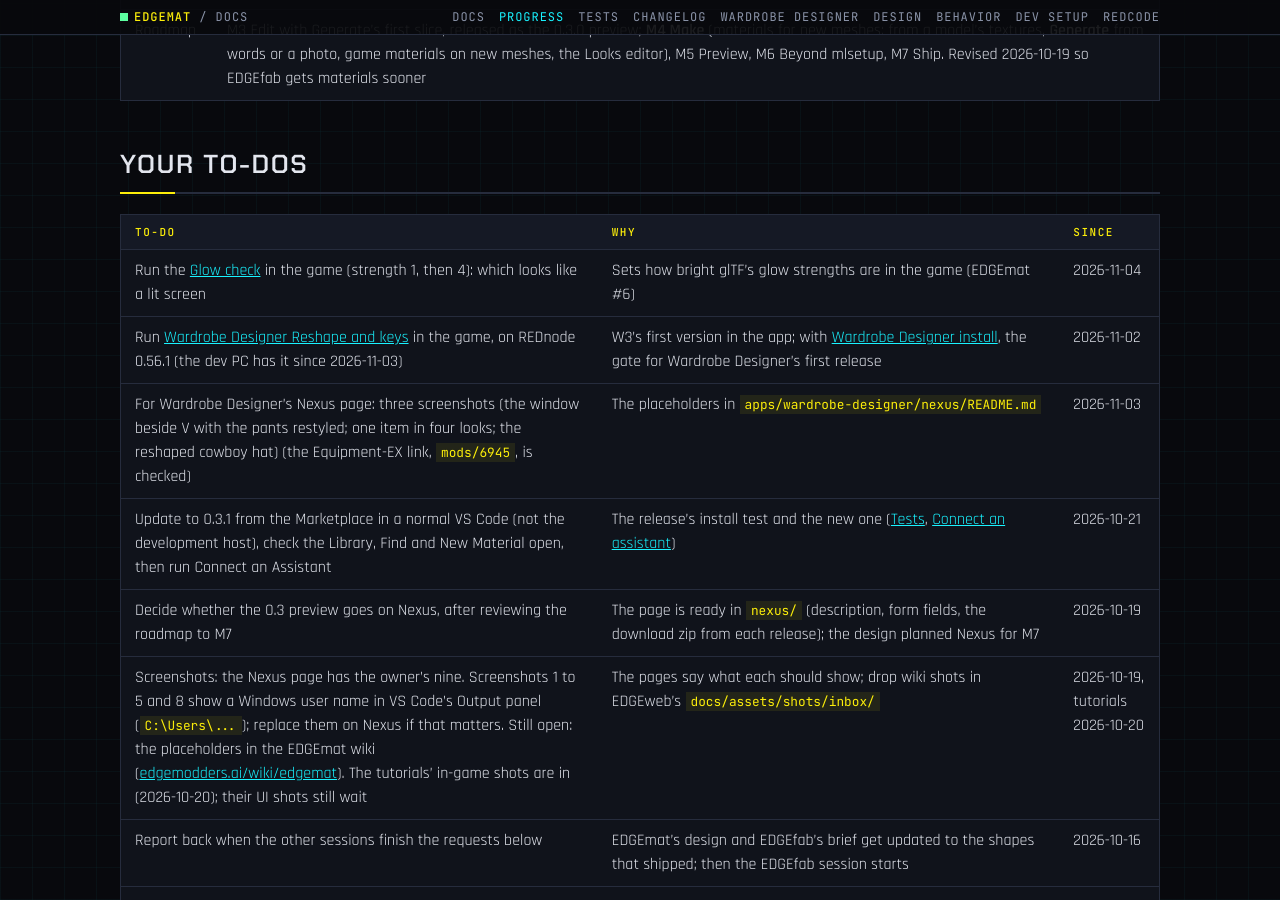
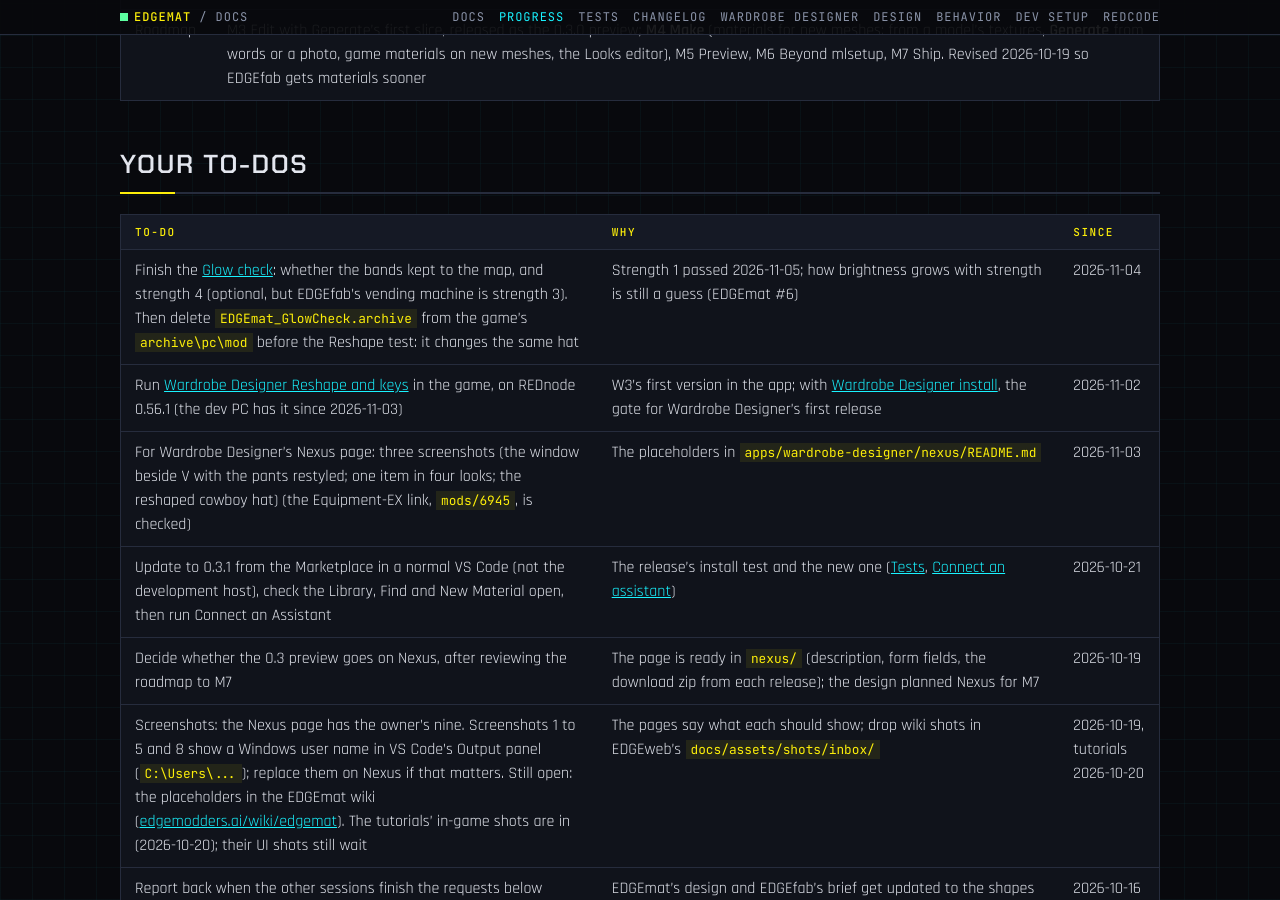
Before and after one commit to Edgemodders/EDGEmat, a Jekyll site: the page built from docs/progress.md, in a window 1280 px wide and 900 px high, scrolled down 829 px. Built offline with Jekyll 4.4.1, drawn with Linux system fonts in a browser that asks for light colours; our own code applies the rules of GitHub Pages for plain Markdown files; some of the changed text lies outside the part shown.

Commit message:
Glow check: strength 1 (EV 4) in the game, plenty bright; the rest of the test stays open
Co-Authored-By: Claude Opus 5.5 <noreply@anthropic.com>

```diff
--- a/docs/progress.md
+++ b/docs/progress.md
@@ -19,7 +19,7 @@ Last updated 2026-11-03.
 
 | To-do | Why | Since |
 |---|---|---|
-| Run the [Glow check](testing.html#glow-check) in the game (strength 1, then 4): which looks like a lit screen | Sets how bright glTF's glow strengths are in the game (EDGEmat #6) | 2026-11-04 |
+| Finish the [Glow check](testing.html#glow-check): whether the bands kept to the map, and strength 4 (optional, but EDGEfab's vending machine is strength 3). Then delete `EDGEmat_GlowCheck.archive` from the game's `archive\pc\mod` before the Reshape test: it changes the same hat | Strength 1 passed 2026-11-05; how brightness grows with strength is still a guess (EDGEmat #6) | 2026-11-04 |
 | Run [Wardrobe Designer Reshape and keys](testing.html#wardrobe-designer-reshape-and-keys) in the game, on REDnode 0.56.1 (the dev PC has it since 2026-11-03) | W3's first version in the app; with [Wardrobe Designer install](testing.html#wardrobe-designer-install), the gate for Wardrobe Designer's first release | 2026-11-02 |
 | For Wardrobe Designer's Nexus page: three screenshots (the window beside V with the pants restyled; one item in four looks; the reshaped cowboy hat) (the Equipment-EX link, `mods/6945`, is checked) | The placeholders in `apps/wardrobe-designer/nexus/README.md` | 2026-11-03 |
 | Update to 0.3.1 from the Marketplace in a normal VS Code (not the development host), check the Library, Find and New Material open, then run Connect an Assistant | The release's install test and the new one ([Tests](testing.html#install-of-the-release), [Connect an assistant](testing.html#connect-an-assistant)) | 2026-10-21 |
@@ -54,11 +54,22 @@ Last updated 2026-11-03.
 
 ## Log
 
+### 2026-11-05
+
+| What | Detail |
+|---|---|
+| **Glow check: strength 1 in the game** | The owner: the hat definitely glows, and strength 1 (EV 4) is "plenty bright". `GlowEV.base` stays 4. Still a guess: how brightness grows with strength (EDGEfab's vending machine is strength 3, so EV 5.585, about three times brighter), and which way the game reads a normal map's green. Not reported yet: whether the glow kept to the map's bands |
+
+### 2026-11-04
+
+| What | Detail |
+|---|---|
+| **Materials from a model, with glow (EDGEmat #4, #6)** | EDGEfab asked (#6, 2026-11-04) for glow in the material half of its Add to Project, which is #4 (`mat_from_model`), not built until now. Built: core `fromModel.ts` (`materialsFromModel`: a .glb's materials, or texture files per material, each as textures and a .mi on metal_base, put on the mesh entry of the same name, with what was approximated), MCP `mat_from_model`, the API's `materialsFromModel` for EDGEfab; `texturedMaterialJson` takes a color factor, a metal map, normal strength and glow. Read from the game: metal_base has a Metalness map, BaseColorScale, and Emissive, EmissiveColor and EmissiveEV (defaults: black map, black color, EV 0); the game's own unmapped glow uses `white.xbm` as its map (a wall screen, EV 4.78). Of 92 glowing metal_base materials surveyed, half sit at EV 3.95 to 6 (median 4.3), so strength 1 is EV 4 and each doubling one more: unverified, the glow check settles it. Unverified too: which way the game reads a normal map's green (written as glTF has it), and whether EmissiveColor is sRGB (written as sRGB). Checked outside the game on EDGEfab's vending machine and a game screen mesh |
+
 ### 2026-11-03
 
 | What | Detail |
 |---|---|
-| **Materials from a model, with glow (EDGEmat #4, #6)** | EDGEfab asked (#6, 2026-11-04) for glow in the material half of its Add to Project, which is #4 (`mat_from_model`), not built until now. Built: core `fromModel.ts` (`materialsFromModel`: a .glb's materials, or texture files per material, each as textures and a .mi on metal_base, put on the mesh entry of the same name, with what was approximated), MCP `mat_from_model`, the API's `materialsFromModel` for EDGEfab; `texturedMaterialJson` takes a color factor, a metal map, normal strength and glow. Read from the game: metal_base has a Metalness map, BaseColorScale, and Emissive, EmissiveColor and EmissiveEV (defaults: black map, black color, EV 0); the game's own unmapped glow uses `white.xbm` as its map (a wall screen, EV 4.78). Of 92 glowing metal_base materials surveyed, half sit at EV 3.95 to 6 (median 4.3), so strength 1 is EV 4 and each doubling one more: unverified, the glow check settles it. Unverified too: which way the game reads a normal map's green (written as glTF has it), and whether EmissiveColor is sRGB (written as sRGB). Checked outside the game on EDGEfab's vending machine and a game screen mesh |
 | **Reshape and keys test: two fixes** | The owner's run: steps 1 and 2 as expected (every key set and allowed, so it opened on the main view). The log showed V's items read from the base slots only, with Equipment-EX 1.2.10 deployed and its slots registered by TweakXL: the app's check (`TweakDBInterface.GetAttachmentSlotRecord("OutfitSlots.Head")`) did not find them. The app now asks every slot, Equipment-EX's too, 16 at a time, and a slot the game does not know reads empty. The owner found the white pictures clashed with the dark window: the window now shows a copy on a dark background (core `reshapeOnDark`: the white flooded in from the edges, the fringe blended); the pictures stay white for the image service and the fit's outline. Then the owner saw an item taken out of Equipment-EX's outfit still listed as Outer torso: it stays equipped in the base slot, hidden (Equipment-EX's `HideEquipment` clears every base slot's visuals). The app now asks Equipment-EX's `OutfitSystem.IsActive()` (through `GetScriptableSystemsContainer`) and, with the outfit on, reads only its slots. Rerun from step 3 |
 | **Wardrobe Designer needs REDnode 0.56.1** | Raised from 0.48.1 (manifest `requires`, Nexus page, upload description, guide). 0.56.1, released 2026-11-03, is the first REDnode whose Keys know Tripo and whose UI builder shows pictures (`ui.image`, #37); the app asks `keys:tripo` and shows Reshape's pictures. The dev PC runs 0.56.1 (its log, 2026-11-03). The path fallback for an older REDnode stays, for a development copy. Wardrobe Designer's first release, with Reshape for one-bone clothing, waits on two tests: Reshape and keys, and the install |
 | **The README says each release** | Owner's rule for every Edgemodders repo: a release updates the README's status line and status badge, and `release.yml` stops before building when they do not name the version (`tools/release/readme-check.mjs`, copied from REDnode). The README now says 0.3.1 released on 2026-10-21 and what is built since; the badge said 0.3 and its alt "scaffold". Wardrobe Designer's release workflow has no such check: the README's status is EDGEmat's. |
```
Also changed, not shown: CLAUDE.md (+1 -1 lines), docs/design.md (+1 -1 lines), docs/testing.md (+5 -2 lines), extensions/edgemat/src/core/fromModel.ts (+5 -4 lines), docs/changelog.md.
